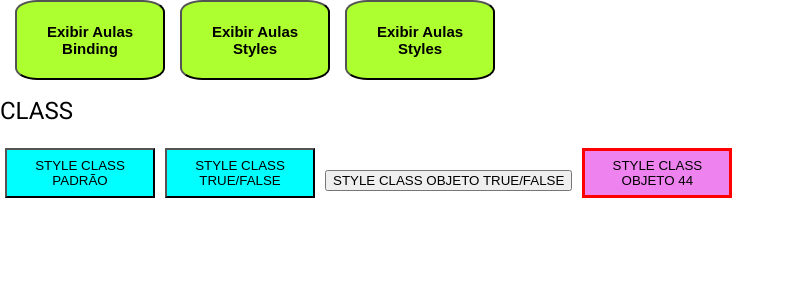
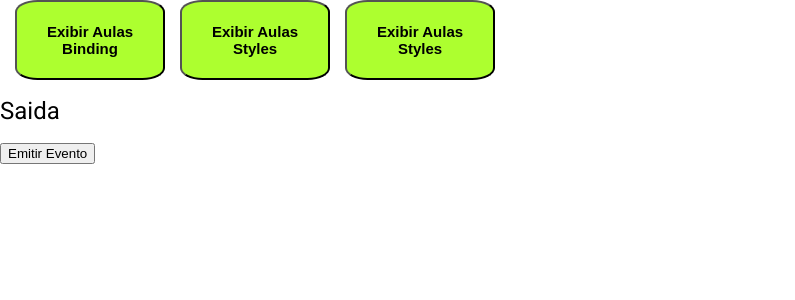
Before and after one commit to ivanprojetosti/curso-angular-16-17, an Angular app: page / in a window 1280 px wide. Shown: the top 300 px of the page, without its empty margins (0-795 px from the left). Built offline with nearby package versions, Linux system fonts and the light colour scheme.

Commit message:
feitos componentes com input e output

```diff
--- a/src/app/app.component.html
+++ b/src/app/app.component.html
@@ -36,4 +36,13 @@
         }
     </div>
 
+    <div id="input-output">
+        @if(exibirAulasInputOutput){
+            <div style="display: flex; flex-grow: grow">
+                <app-input-output (entradaSaida)="receberInformacao()" [informacaoEntrada]="'Alterado'"></app-input-output>
+            </div>
+
+        }
+    </div>
+
 </div>
--- a/src/app/app.component.ts
+++ b/src/app/app.component.ts
@@ -11,7 +11,8 @@ export class AppComponent {
     // Aulas
     exibirAulasBinding: boolean = false;
     exibirAulasStyles: boolean = false;
-    exibirAulasBindingCss: boolean = true;
+    exibirAulasBindingCss: boolean = false;
+    exibirAulasInputOutput: boolean = true;
 
   constructor(){
 
@@ -27,4 +28,11 @@ export class AppComponent {
   mostrarAulasBindingCss(){
     this.exibirAulasBindingCss = this.exibirAulasBindingCss === true ? false : true;
   }
+  mostrarAulasInputOutput(){
+    this.exibirAulasInputOutput = this.exibirAulasInputOutput === true ? false : true;
+  }
+
+  receberInformacao(){
+    console.log("Recebido");
+  }
 }
--- a/src/app/app.module.ts
+++ b/src/app/app.module.ts
@@ -8,12 +8,14 @@ import { CardModule } from './card/card/card.module';
 import { provideAnimationsAsync } from '@angular/platform-browser/animations/async';
 import { BindingComponent } from './binding/binding.component';
 import { BindingCssComponent } from './binding-css/binding-css.component';
+import { InputOutputComponent } from './input-output/input-output.component';
 
 @NgModule({
   declarations: [
     AppComponent,
     BindingComponent,
     BindingCssComponent,
+    InputOutputComponent,
   ],
   imports: [
     BrowserModule,
--- /dev/null
+++ b/src/app/input-output/input-output.component.html
@@ -0,0 +1,3 @@
+<h1>Saida</h1>
+
+<button (click)="saida()">Emitir Evento</button>
--- /dev/null
+++ b/src/app/input-output/input-output.component.ts
@@ -0,0 +1,33 @@
+import { Component, EventEmitter, Input, Output } from '@angular/core';
+
+@Component({
+  selector: 'app-input-output',
+  templateUrl: './input-output.component.html',
+  styleUrl: './input-output.component.scss'
+})
+export class InputOutputComponent {
+  _informacaoEntrada: string = "pão";
+
+  @Input() set informacaoEntrada(valor: string){
+    const pao = "pao";
+    this._informacaoEntrada = pao.toUpperCase();
+  }
+  get informacaoEntrada(){
+    return this._informacaoEntrada;
+  }
+
+  @Output() entradaSaida = new EventEmitter<string>();
+
+
+  constructor(){
+
+  }
+
+  ngOnInit(){
+    console.log("alterado", this.informacaoEntrada);
+  }
+
+  saida(){
+    this.entradaSaida.emit();
+  }
+}
```
Also changed, not shown: src/app/input-output/input-output.component.scss (added), 1 other file (tests, documents, lock files or other folders).
